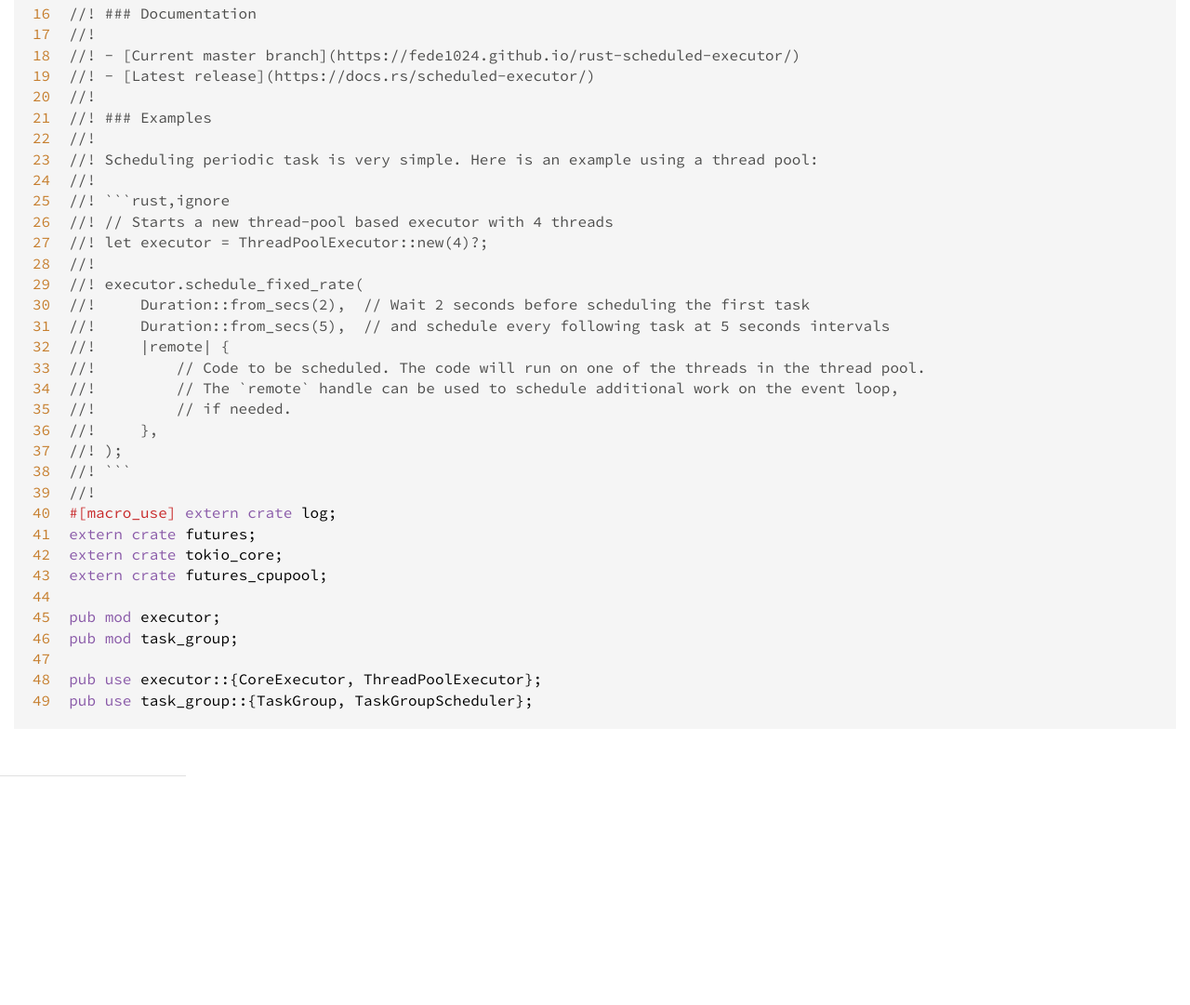
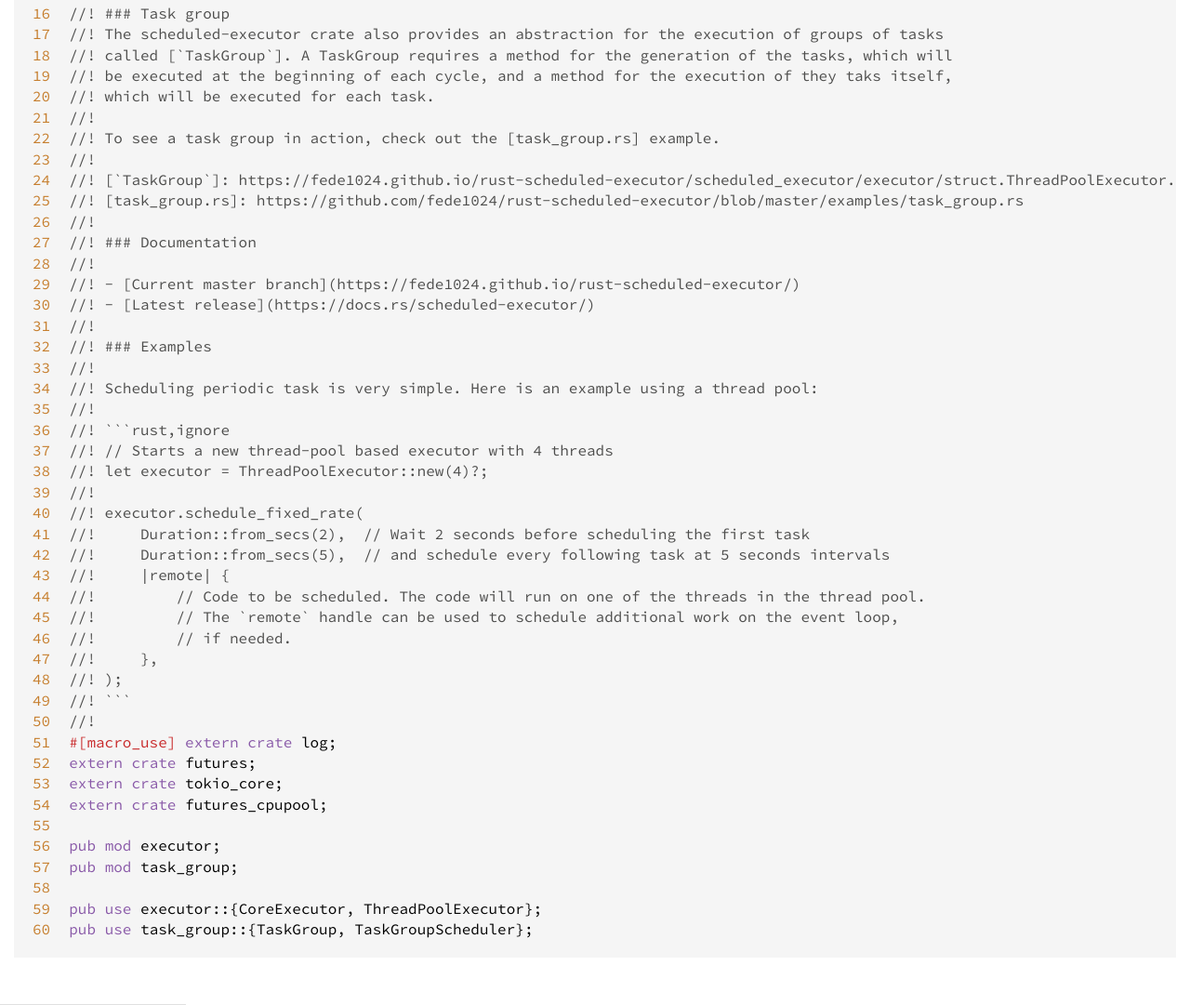
Before and after one commit to fede1024/rust-scheduled-executor, a plain HTML site: page src/scheduled_executor/lib.rs.html in a window 1280 px wide. Shown: the part 497-1578 px from the top of the page at 93% size. Before the commit the page ends 1332 px from the top, so only its background shows below. Drawn offline with Linux system fonts and the light colour scheme.

Commit message:
Update documentation

```diff
--- a/src/scheduled_executor/lib.rs.html
+++ b/src/scheduled_executor/lib.rs.html
@@ -92,6 +92,17 @@
 <span id="47">47</span>
 <span id="48">48</span>
 <span id="49">49</span>
+<span id="50">50</span>
+<span id="51">51</span>
+<span id="52">52</span>
+<span id="53">53</span>
+<span id="54">54</span>
+<span id="55">55</span>
+<span id="56">56</span>
+<span id="57">57</span>
+<span id="58">58</span>
+<span id="59">59</span>
+<span id="60">60</span>
 </pre><pre class="rust ">
 <span class="doccomment">//! ## The library</span>
 <span class="doccomment">//!</span>
@@ -107,6 +118,17 @@
 <span class="doccomment">//!</span>
 <span class="doccomment">//! [`CoreExecutor`]: https://fede1024.github.io/rust-scheduled-executor/scheduled_executor/executor/struct.CoreExecutor.html</span>
 <span class="doccomment">//! [`ThreadPoolExecutor`]: https://fede1024.github.io/rust-scheduled-executor/scheduled_executor/executor/struct.ThreadPoolExecutor.html</span>
+<span class="doccomment">//!</span>
+<span class="doccomment">//! ### Task group</span>
+<span class="doccomment">//! The scheduled-executor crate also provides an abstraction for the execution of groups of tasks</span>
+<span class="doccomment">//! called [`TaskGroup`]. A TaskGroup requires a method for the generation of the tasks, which will</span>
+<span class="doccomment">//! be executed at the beginning of each cycle, and a method for the execution of they taks itself,</span>
+<span class="doccomment">//! which will be executed for each task.</span>
+<span class="doccomment">//!</span>
+<span class="doccomment">//! To see a task group in action, check out the [task_group.rs] example.</span>
+<span class="doccomment">//!</span>
+<span class="doccomment">//! [`TaskGroup`]: https://fede1024.github.io/rust-scheduled-executor/scheduled_executor/executor/struct.ThreadPoolExecutor.html</span>
+<span class="doccomment">//! [task_group.rs]: https://github.com/fede1024/rust-scheduled-executor/blob/master/examples/task_group.rs</span>
 <span class="doccomment">//!</span>
 <span class="doccomment">//! ### Documentation</span>
 <span class="doccomment">//!</span>
```
Also changed, not shown: scheduled_executor/index.html (+9 -1 lines), scheduled_executor/task_group/index.html (+1 -1 lines), src/scheduled_executor/task_group.rs.html (+2 -8 lines).
